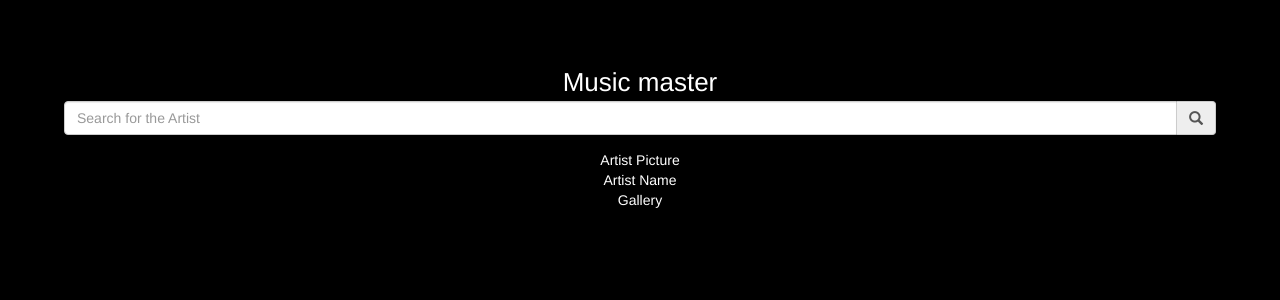
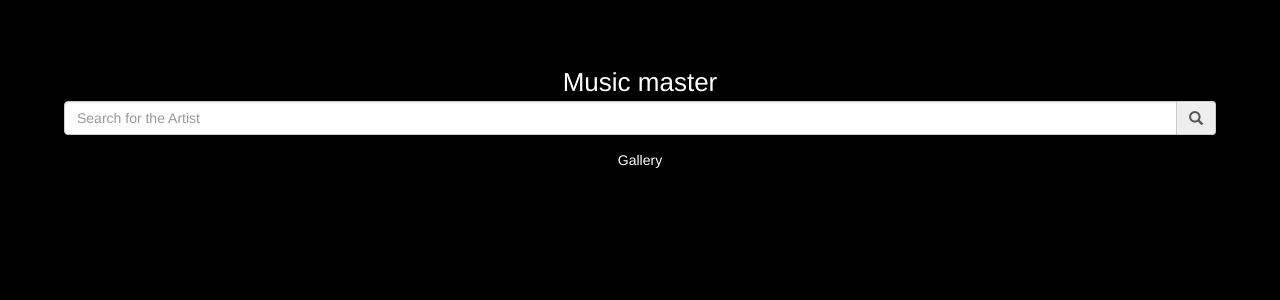
Before and after one commit to fryderykg/React-redux-udemy-course, a React (Create React App) app in the folder music_master/: page / in a window 1280 px wide. Shown: the top 300 px of the page. Built offline with nearby package versions, Linux system fonts and the light colour scheme.

Commit message:
expand fetch method to gather artist data json add Profile component to App

```diff
--- a/music_master/src/App.js
+++ b/music_master/src/App.js
@@ -1,12 +1,14 @@
 import React, { Component } from 'react';
 import './App.css';
 import { FormGroup, FormControl, InputGroup, Glyphicon } from 'react-bootstrap';
+import Profile from './Profile';
 
 class App extends Component {
   constructor(props) {
     super(props);
     this.state = {
-      query: ''
+      query: '',
+      artist: null
     }
   }
 
@@ -17,7 +19,11 @@ class App extends Component {
       method: 'GET'
     })
     .then(response => response.json())
-    .then(json => console.log('json', json))
+    .then(json => {
+      const artist = json.artists.items[0];
+      this.setState({artist: artist});
+      console.log('artist', this.state.artist);
+    })
   }
 
   render() {
@@ -42,10 +48,9 @@ class App extends Component {
             </InputGroup.Addon>
           </InputGroup>
         </FormGroup>
-        <div className="Profile">
-          <div>Artist Picture</div>
-          <div>Artist Name</div>
-        </div>
+        <Profile
+          artist={this.state.artist}
+        />
         <div className="Gallery">
           Gallery
         </div>
```
